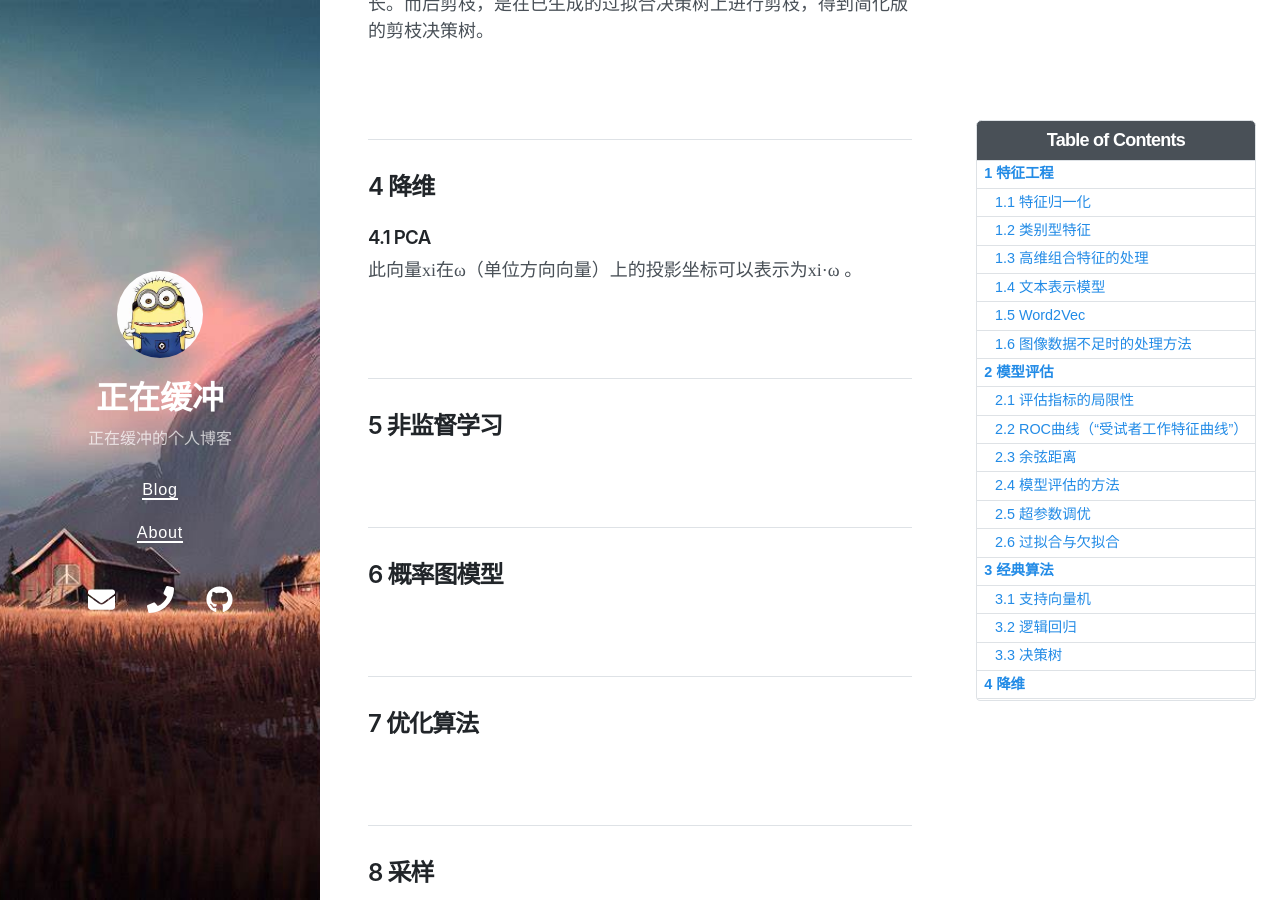
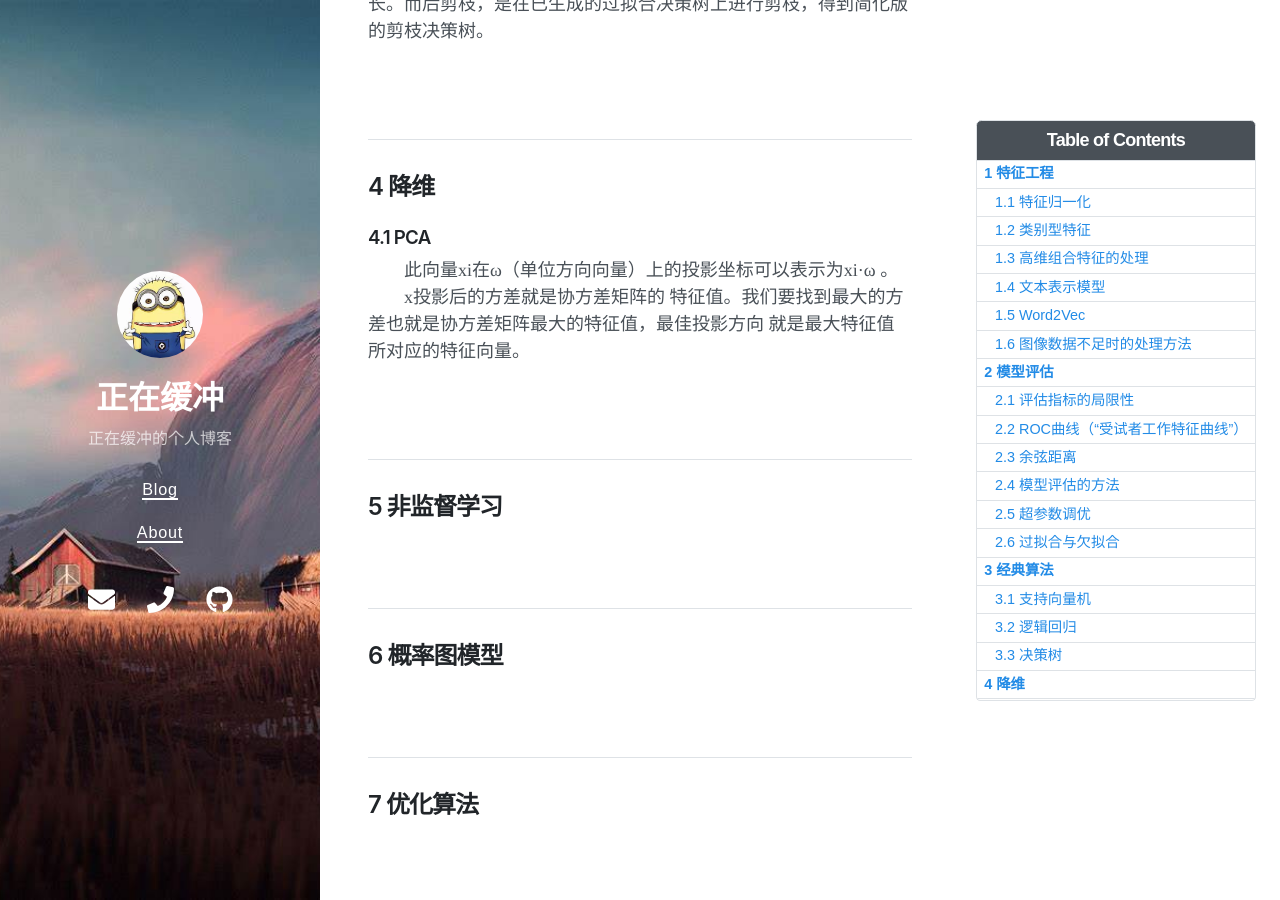
Before and after one commit to Zzhc3321/personal-blog.github.io, a Jekyll site: the page built from _posts/2022-06-12-机器学习知识点.md, in a window 1280 px wide and 900 px high, scrolled down 4838 px. Built offline with Jekyll 4.4.1, drawn with Linux system fonts in a browser that asks for light colours; nearby versions of some CDN libraries.

Commit message:
修改文件: _posts/2022-06-12-机器学习知识点.md

```diff
--- a/_posts/2022-06-12-机器学习知识点.md
+++ b/_posts/2022-06-12-机器学习知识点.md
@@ -177,8 +177,10 @@ author: zzhc
 ## 4 降维
 ### 4.1 PCA
 
-此向量xi在ω（单位方向向量）上的投影坐标可以表示为xi·ω 。
-
+&emsp;&emsp;此向量xi在ω（单位方向向量）上的投影坐标可以表示为xi·ω 。
+&emsp;&emsp;x投影后的方差就是协方差矩阵的
+特征值。我们要找到最大的方差也就是协方差矩阵最大的特征值，最佳投影方向
+就是最大特征值所对应的特征向量。
 
 
 
```
